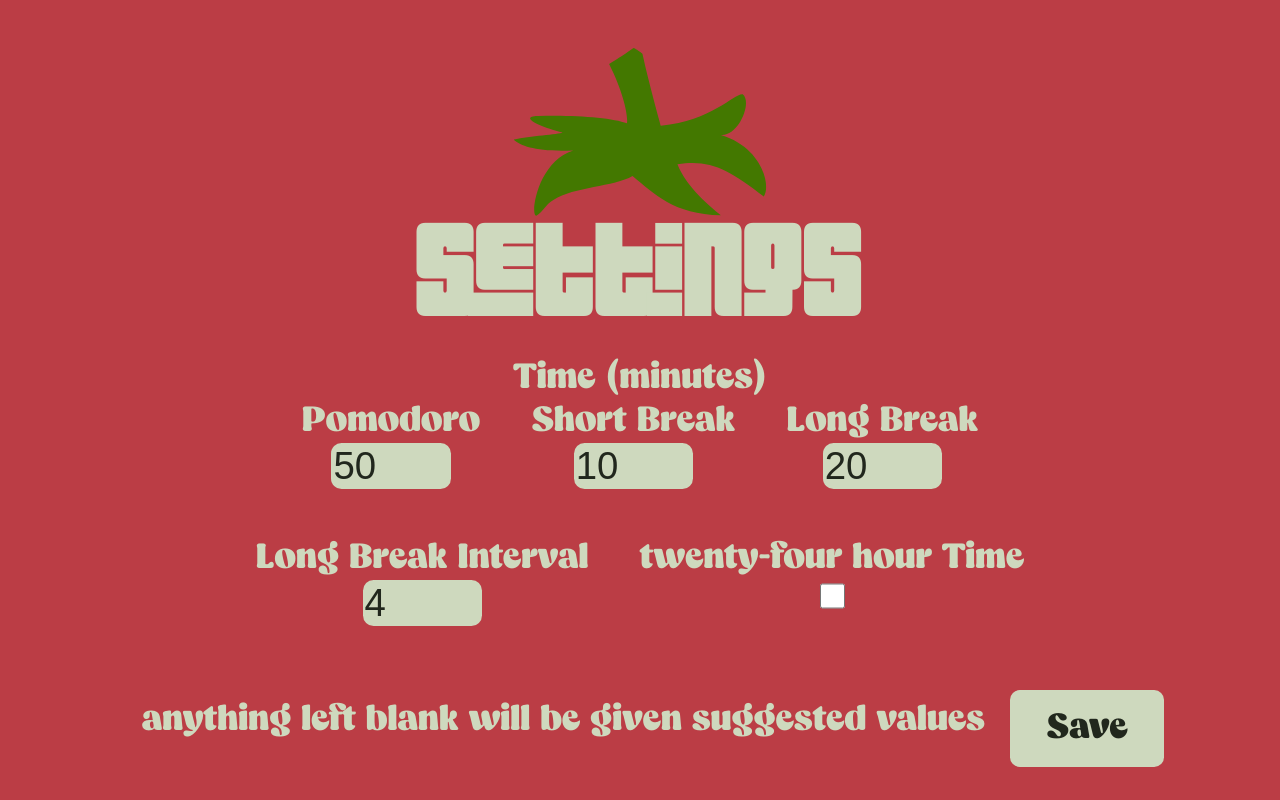
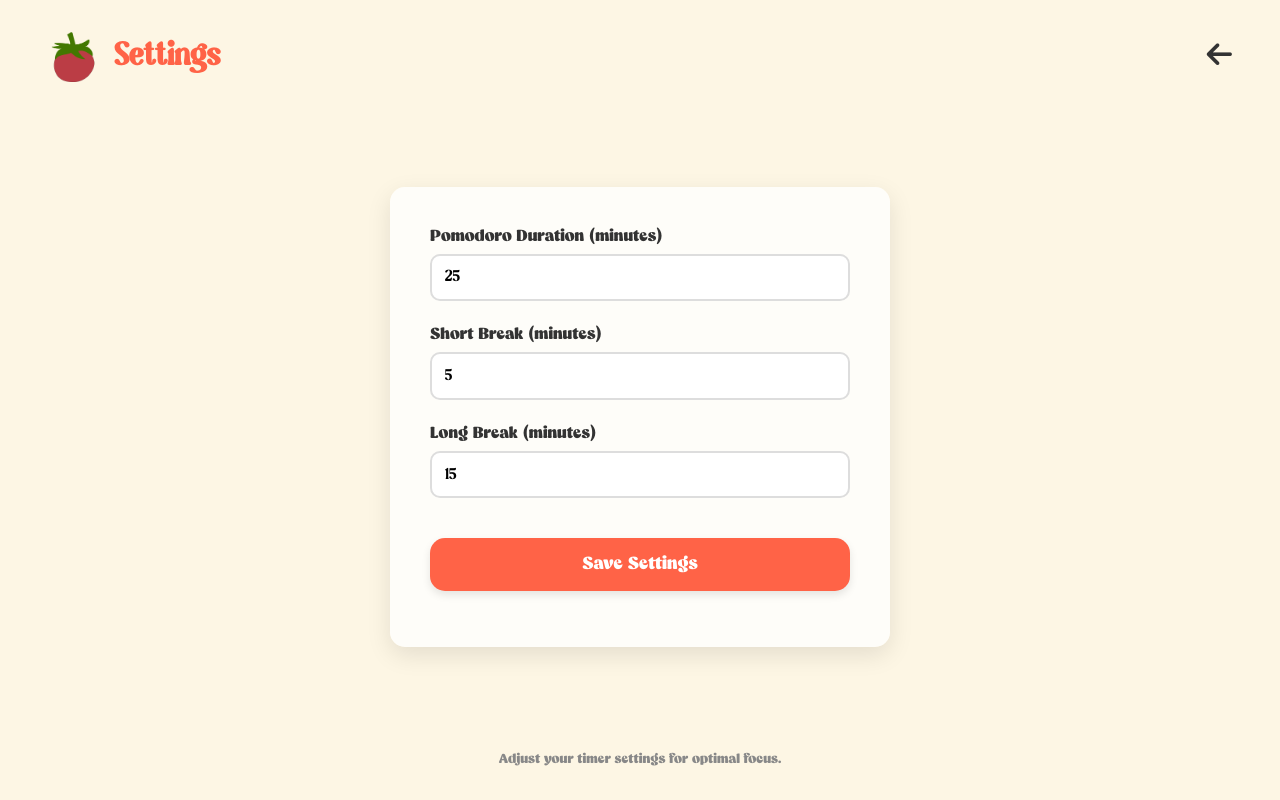
Before and after one commit to Aaron-Jose/Pomodoro-Website, a website: page public/settingsPage/index.html in a window 1280 px wide. Drawn offline with Linux system fonts and the light colour scheme.

Commit message:
updated all styles

```diff
--- a/public/settingsPage/index.html
+++ b/public/settingsPage/index.html
@@ -1,94 +1,61 @@
 <!DOCTYPE html>
 <html lang="en">
-  <head>
-    <meta charset="UTF-8" />
-    <meta name="viewport" content="width=device-width, initial-scale=1.0" />
-    <link rel="stylesheet" href="styles.css" />
-    <script defer src="script.js"></script>
-    <title>Pomodoro-Timer Settings</title>
 
-    <!-- <link rel="icon" type="image/x-icon" href="content/logo.ico" /> -->
+<head>
+    <meta charset="UTF-8">
+    <meta name="viewport" content="width=device-width, initial-scale=1.0">
+    <title>Settings - Pomodoro Timer</title>
+    <link rel="icon" href="../assets/logo.png" type="image/x-icon">
 
-    <style>
-      @font-face {
-        font-family: Magilio;
-        src: url(../font/magilio/Magilio.ttf);
-      }
+    <!-- Link to the new themed stylesheet for the settings page -->
+    <link rel="stylesheet" href="styles.css">
 
-      @font-face {
-        font-family: Capuche;
-        src: url(../font/Capuche/Capuche.otf);
-      }
+    <!-- Font Awesome for Icons -->
+    <link rel="stylesheet" href="https://cdnjs.cloudflare.com/ajax/libs/font-awesome/6.0.0-beta3/css/all.min.css">
+</head>
 
-      @font-face {
-        font-family: PincoyaBlack;
-        src: url(../font/PincoyaBlack/pincoyablack.otf);
-      }
-    </style>
-  </head>
-  <body>
-    <div>
-      <img
-        id="tomato-top"
-        src="../assets/tomato-top.svg"
-        alt="Tomato Stem/Top"
-      />
-    </div>
+<body>
+    <!-- Header Section (Consistent with main page) -->
+    <header class="header">
+        <div class="logo-container">
+            <img src="../assets/logo.png" alt="Pomodoro Timer Logo" class="logo-img">
+            <h1>Settings</h1>
+        </div>
+        <nav>
+            <!-- A button to go back to the main timer page -->
+            <a href="../index.html" class="home-link" aria-label="Back to Timer">
+                <i class="fas fa-arrow-left"></i>
+            </a>
+        </nav>
+    </header>
 
-    <div id="title">Settings</div>
+    <!-- Main Content Area -->
+    <main class="container">
+        <form id="settings-form">
+            <div class="form-group">
+                <label for="pomodoro-duration">Pomodoro Duration (minutes)</label>
+                <input type="number" id="pomodoro-duration" min="1" value="25">
+            </div>
+            <div class="form-group">
+                <label for="short-break-duration">Short Break (minutes)</label>
+                <input type="number" id="short-break-duration" min="1" value="5">
+            </div>
+            <div class="form-group">
+                <label for="long-break-duration">Long Break (minutes)</label>
+                <input type="number" id="long-break-duration" min="1" value="15">
+            </div>
+            <button type="submit" class="save-btn">Save Settings</button>
+        </form>
+        <p id="save-confirmation" class="confirmation-message"></p>
+    </main>
 
-    <div id="Settings">
-      <div class="optionClump">
-        <div class="optionTitle">Time (minutes)</div>
-        <div class="clump">
-          <div class="clumpOption">
-            <p>Pomodoro</p>
-            <input id="pomodoro" type="number" style="width: 3em" value="50" />
-          </div>
+    <!-- Footer Section (Consistent with main page) -->
+    <footer class="footer">
+        <p>Adjust your timer settings for optimal focus.</p>
+    </footer>
 
-          <div class="clumpOption">
-            <p>Short Break</p>
-            <input
-              id="shortBreak"
-              type="number"
-              style="width: 3em"
-              value="10"
-            />
-          </div>
+    <!-- Link to the settings JavaScript file -->
+    <script src="script.js"></script>
+</body>
 
-          <div class="clumpOption">
-            <p>Long Break</p>
-            <input id="longBreak" type="number" style="width: 3em" value="20" />
-          </div>
-        </div>
-      </div>
-
-      <div class="optionClump">
-        <div class="clump">
-          <div class="clumpOption">
-            <p>Long Break Interval</p>
-            <input id="longBreakInterval" type="number" style="width: 3em" value="4"/>
-          </div>
-
-          <div class="clumpOption">
-            <label>twenty-four hour Time</label>
-            <input id="24hr" class="radio" type="checkbox"/>
-          </div>
-        </div>
-      </div>
-
-      <div class="option"></div>
-
-      <div id="save" class="option">
-        <p>anything left blank will be given suggested values</p>
-        <button
-          style="width: 4em; height: 2em"
-          onclick="saveFunction(), window.location.href='../index.html';"
-          href=""
-        >
-          Save
-        </button>
-      </div>
-    </div>
-  </body>
 </html>
--- a/public/settingsPage/script.js
+++ b/public/settingsPage/script.js
@@ -1,43 +1,65 @@
-document.addEventListener("DOMContentLoaded", function () {
-  const storedData = localStorage.getItem("userSettings");
+// Wait for the HTML to be fully loaded before running the script
+document.addEventListener('DOMContentLoaded', () => {
 
-    if (storedData) {
-        const parsedData = JSON.parse(storedData)
-        document.getElementById("pomodoro").value = parsedData['pomodoro']
-        document.getElementById("shortBreak").value = parsedData['shortBreak']
-        document.getElementById("longBreak").value = parsedData['longBreak']
+    // =========================================================================
+    //   DOM ELEMENT CACHING
+    // =========================================================================
+    const settingsForm = document.getElementById('settings-form');
+    const pomodoroInput = document.getElementById('pomodoro-duration');
+    const shortBreakInput = document.getElementById('short-break-duration');
+    const longBreakInput = document.getElementById('long-break-duration');
+    const saveConfirmation = document.getElementById('save-confirmation');
 
-        document.getElementById("longBreakInterval").value = parsedData['longBreakInterval']
-        document.getElementById("24hr").checked = parsedData['twentyfourhr']
+    // =========================================================================
+    //   CORE FUNCTIONS
+    // =========================================================================
 
+    /**
+     * Loads saved duration values from localStorage and populates the input fields.
+     * This ensures that when the user visits the settings page, they see their
+     * currently saved settings, not the default values.
+     */
+    function loadSettings() {
+        // localStorage stores values as strings. Use '||' to provide a default value.
+        const savedPomodoro = localStorage.getItem('pomodoroDuration') || 25;
+        const savedShortBreak = localStorage.getItem('shortBreakDuration') || 5;
+        const savedLongBreak = localStorage.getItem('longBreakDuration') || 15;
+
+        pomodoroInput.value = savedPomodoro;
+        shortBreakInput.value = savedShortBreak;
+        longBreakInput.value = savedLongBreak;
     }
 
-    console.log(document.getElementById("24hr").checked);
+    /**
+     * Handles the form submission to save the new values.
+     * @param {Event} event - The form submission event.
+     */
+    function saveSettings(event) {
+        // preventDefault stops the browser from reloading the page, which is the default form action.
+        event.preventDefault();
 
+        // Save the new values from the input fields into localStorage.
+        localStorage.setItem('pomodoroDuration', pomodoroInput.value);
+        localStorage.setItem('shortBreakDuration', shortBreakInput.value);
+        localStorage.setItem('longBreakDuration', longBreakInput.value);
+
+        // Show a confirmation message to the user.
+        saveConfirmation.textContent = 'Settings Saved!';
+        saveConfirmation.classList.add('show');
+
+        // Hide the confirmation message after 3 seconds for a clean user experience.
+        setTimeout(() => {
+            saveConfirmation.classList.remove('show');
+        }, 3000);
+    }
+
+    // =========================================================================
+    //   EVENT LISTENERS & INITIALIZATION
+    // =========================================================================
+
+    // Listen for the form's 'submit' event and call the saveSettings function.
+    settingsForm.addEventListener('submit', saveSettings);
+
+    // Load any existing settings as soon as the page is ready.
+    loadSettings();
 });
-
-function saveFunction() {
-
-  const settings = {
-    pomodoro: document.getElementById("pomodoro").value
-    ? document.getElementById("pomodoro").value
-    : 50,
-    shortBreak: document.getElementById("shortBreak").value
-    ? document.getElementById("shortBreak").value
-    : 10,
-    longBreak: document.getElementById("longBreak").value
-    ? document.getElementById("longBreak").value
-    : 20,
-    longBreakInterval: document.getElementById("longBreakInterval").value
-    ? document.getElementById("longBreakInterval").value
-    : 4,
-
-    twentyfourhr: document.getElementById("24hr").checked,
-  };
-
-  const jsonString = JSON.stringify(settings);
-
-  localStorage.setItem("userSettings", jsonString);
-
-  console.log("Data saved to localStorage:", jsonString);
-}
--- a/public/settingsPage/styles.css
+++ b/public/settingsPage/styles.css
@@ -1,129 +1,205 @@
-:root {
-  --mainFont: "PincoyaBlack";
-  --normalFont: "Capuche";
+/* ==========================================================================
+    SHARED THEME & FONT IMPORTS
+    (Copied from main styles.css for consistency)
+==========================================================================
+*/
 
-  --bgColor: #bb3d45;
-  --primaryColor: #ced9be;
-  --alttextColor: #21271d;
-
-  --titleSize: 10vw;
-  --smallFontSize: 3vw;
-  --periodLabel: 4vw;
-
-  --buttonSize: 8vw;
+/* Importing custom fonts */
+@font-face {
+  font-family: "Capuche";
+  src: url("../font/Capuche/Capuche.otf");
 }
 
-html {
-  scroll-behavior: smooth;
-  background-color: var(--bgColor);
+@font-face {
+  font-family: "Magilio";
+  src: url("../font/Magilio/Magilio.otf");
 }
 
-input,
-button {
-  background-color: var(--primaryColor);
-  border: var(--alttextColor);
-  border-radius: 0.4cap;
-  color: #21271d;
-  font-size: var(--smallFontSize);
+@font-face {
+  font-family: "PincoyaBlack";
+  src: url("../font/PincoyaBlack/pincoyablack.otf");
 }
 
-button {
-  font-family: var(--normalFont);
+/* Using the same CSS variables as the main page for a consistent theme */
+:root {
+  --primary-font: "Capuche", sans-serif;
+  --button-font: "Magilio", cursive;
+  --timer-font: "PincoyaBlack", sans-serif;
+  --text-color: #333;
+  --background-color: #fdf6e4;
+  --tomato-color: #ff6347;
+  --tomato-dark: #e55a40;
+  --button-bg: #fff;
+  --button-shadow: 0 4px 8px rgba(0, 0, 0, 0.1);
+  --container-shadow: 0 8px 25px rgba(0, 0, 0, 0.1);
+  --border-radius: 15px;
 }
 
-#tomato-top {
-  padding-top: 5vh;
-  width: 20%;
-  position: relative;
-  text-align: center;
-  left: 50%;
-  transform: translate(-50%);
+/* ==========================================================================
+    GENERAL & LAYOUT STYLES
+==========================================================================
+*/
+
+* {
+  box-sizing: border-box;
+  margin: 0;
+  padding: 0;
 }
 
-#title {
+body {
+  font-family: var(--primary-font);
+  background-color: var(--background-color);
+  color: var(--text-color);
   display: flex;
-  justify-content: center;
-  color: var(--primaryColor);
-  font-family: var(--mainFont);
-  font-size: var(--titleSize);
-  min-width: 0.5em;
-  height: 0.70em;
-  margin: 0px;
+  flex-direction: column;
+  min-height: 100vh;
+  align-items: center;
+  justify-content: space-between;
+  padding: 1rem;
 }
 
-#title p {
-  font-family: var(--mainFont);
+/* ==========================================================================
+    HEADER & NAVIGATION
+==========================================================================
+*/
+
+.header {
+  width: 100%;
+  display: flex;
+  justify-content: space-between;
+  align-items: center;
+  padding: 1rem 2rem;
 }
 
-#Settings {
+.logo-container {
   display: flex;
-  justify-content: center;
-  flex-direction: column;
+  align-items: center;
+  gap: 1rem;
 }
 
-.optionTitle {
-  display: flex;
-  justify-content: center;
-  color: var(--primaryColor);
-  font-family: var(--normalFont);
-  font-size: var(--smallFontSize);
-
-  padding-top: 3vh;
-  margin: 3vh;
-  margin-bottom: 0;
+.logo-img {
+  width: 50px;
+  height: auto;
 }
 
-.clump {
-  display: flex;
-  justify-content: center;
-  color: var(--primaryColor);
-  font-family: var(--normalFont);
-  font-size: var(--smallFontSize);
+.header h1 {
+  font-family: "Magilio", cursive;
+  font-size: 2rem;
+  color: var(--tomato-color);
 }
 
-.clumpOption {
-  display: flex;
-  flex-direction: column;
-  align-items: center;
-
-  color: var(--primaryColor);
-  font-family: var(--normalFont);
-  font-size: var(--smallFontSize);
-
-  margin-inline: 2vw;
-  margin-bottom: 6vh;
+.home-link {
+  font-size: 1.8rem;
+  color: var(--text-color);
+  transition: transform 0.3s ease;
 }
 
-.clumpOption p {
-  margin: 0;
+.home-link:hover {
+  transform: scale(1.1);
 }
 
-.option {
-  display: flex;
-  align-items: center;
-  justify-content: center;
+/* ==========================================================================
+    SETTINGS CONTAINER & FORM
+==========================================================================
+*/
 
-  color: var(--primaryColor);
-  font-family: var(--normalFont);
-  font-size: var(--smallFontSize);
-
-  margin-inline: 2vw;
-  margin-bottom: 2vh;
+.container {
+  background-color: rgba(255, 255, 255, 0.8);
+  padding: 2.5rem;
+  border-radius: var(--border-radius);
+  box-shadow: var(--container-shadow);
+  width: 100%;
+  max-width: 500px;
+  text-align: center;
+  margin: auto;
 }
 
-.option p {
-  margin: inherit;
+.form-group {
+  margin-bottom: 1.5rem;
+  text-align: left;
 }
 
-.option input {
-  margin: inherit;
+.form-group label {
+  display: block;
+  margin-bottom: 0.5rem;
+  font-size: 1.1rem;
 }
 
-.radio {
-  background-color: var(--primaryColor);
-  border: var(--alttextColor);
-  width: 2vw;
-  height: 2vw;
-  color: #21271d;
-  font-size: var(--smallFontSize);
+.form-group input {
+  width: 100%;
+  padding: 0.8rem;
+  border-radius: 10px;
+  border: 2px solid #ddd;
+  font-family: var(--button-font);
+  font-size: 1rem;
+  transition: border-color 0.3s ease;
 }
+
+.form-group input:focus {
+  outline: none;
+  border-color: var(--tomato-color);
+}
+
+.save-btn {
+  font-family: var(--primary-font);
+  font-size: 1.2rem;
+  padding: 1rem 2.5rem;
+  border: none;
+  border-radius: var(--border-radius);
+  background-color: var(--tomato-color);
+  color: white;
+  cursor: pointer;
+  transition: background-color 0.3s ease;
+  box-shadow: var(--button-shadow);
+  width: 100%;
+  margin-top: 1rem;
+}
+
+.save-btn:hover {
+  background-color: var(--tomato-dark);
+}
+
+.confirmation-message {
+  margin-top: 1rem;
+  color: var(--tomato-dark);
+  font-weight: bold;
+  visibility: hidden; /* Hidden by default */
+  opacity: 0;
+  transition: opacity 0.5s ease;
+}
+
+.confirmation-message.show {
+  visibility: visible;
+  opacity: 1;
+}
+
+/* ==========================================================================
+    FOOTER
+==========================================================================
+*/
+.footer {
+  width: 100%;
+  text-align: center;
+  padding: 1rem 0;
+  font-size: 0.9rem;
+  color: #888;
+}
+
+/* ==========================================================================
+    RESPONSIVE DESIGN
+==========================================================================
+*/
+@media (max-width: 480px) {
+  body {
+    padding: 0.5rem;
+  }
+  .header {
+    padding: 0.5rem 1rem;
+  }
+  .container {
+    padding: 1.5rem;
+  }
+  .header h1 {
+    font-size: 1.5rem;
+  }
+}
--- a/public/styles.css
+++ b/public/styles.css
@@ -25,7 +25,6 @@ This makes it easy to maintain a consistent theme and update it quickly.
 :root {
     --primary-font: 'Capuche', sans-serif;
     --timer-font: 'PincoyaBlack', sans-serif;
-    /* --timer-font: 'Capuche', sans-serif; */
     --text-color: #333;
     --background-color: #fdf6e4;
     --tomato-color: #FF6347;
```
Also changed, not shown: public/script.js (+44 -38 lines).
